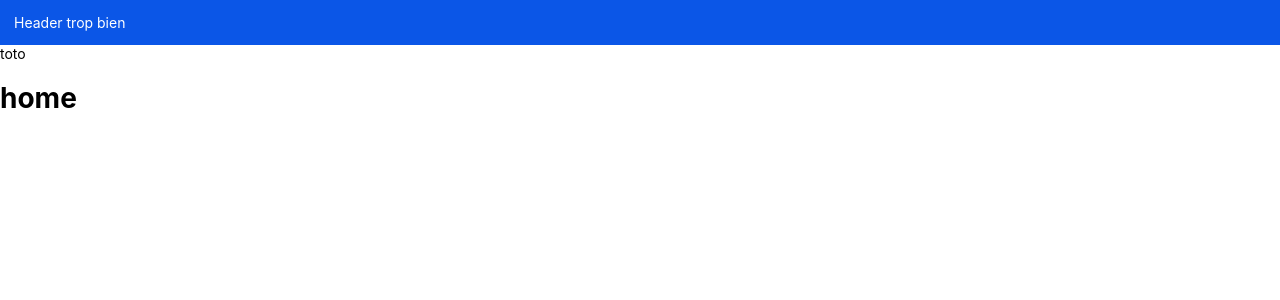
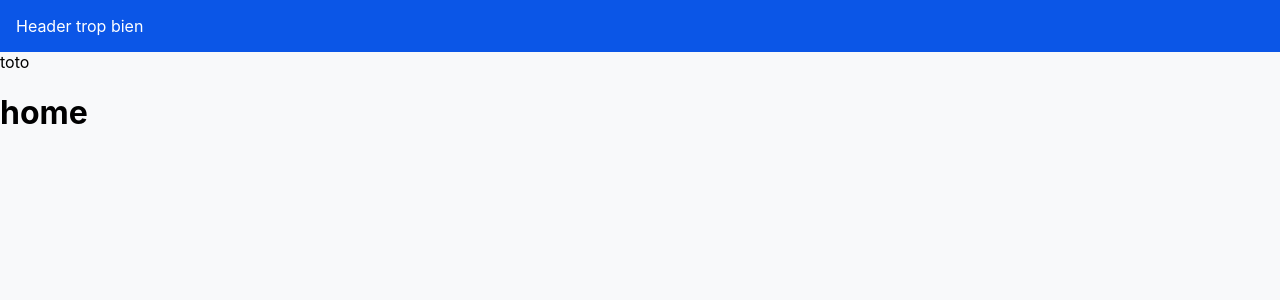
Before and after one commit to caillau-thomas/the-argonauts, a React (Vite) app: page / in a window 1280 px wide. Shown: the top 300 px of the page. Built offline with nearby package versions, Linux system fonts and the light colour scheme.

Commit message:
agn-12 (style) : Ajout des variables de style global.

```diff
--- a/src/index.css
+++ b/src/index.css
@@ -1,27 +1,50 @@
 :root {
-  font-family: Inter, system-ui, Avenir, Helvetica, Arial, sans-serif;
+  /* Fonts */
+  --font-primary: Inter, system-ui, Avenir, Helvetica, Arial, sans-serif;
+  --font-secondary: "Roboto", sans-serif;
 
-  font-synthesis: none;
-  text-rendering: optimizeLegibility;
+  --font-size-small: 0.875rem; /* 14px */
+  --font-size-medium: 1rem;    /* 16px */
+  --font-size-large: 1.25rem;  /* 20px */
+  --font-size-xl: 1.5rem;      /* 24px */
+  --font-size-xxl: 2rem;       /* 32px */
 
-  --primary-color: #0070f3;
+  /* Colors */
+  --color-primary: #ecf0f1;
+  --color-secondary: #131b23;
+  --color-background: #f8f9fa;
 
-  font-size: 14px;
+  --color-text-primary: #131b23;
+  --color-text-secondary: #ecf0f1;
 
-  --3xs-space: .215em;
-  --2xs-space: .5em;
-  --xs-space: .785em;
-  --s-space: 1em;
-  --m-space: 1.5em;
-  --l-space: 2em;
-  --xl-space: 2.5em;
-  --2xl-space: 3em;
-  --3xl-space: 4em;
-  --4xl-space: 5em;
-  --5xl-space: 6em;
+  /* Spacing */
+  --space-3xs: 0.215em;
+  --space-2xs: 0.5em;
+  --space-xs: 0.785em;
+  --space-s: 1em;
+  --space-m: 1.5em;
+  --space-l: 2em;
+  --space-xl: 2.5em;
+  --space-2xl: 3em;
+  --space-3xl: 4em;
+  --space-4xl: 5em;
+  --space-5xl: 6em;
+
+  /* Border Radius */
+  --radius-small: 4px;
+  --radius-medium: 8px;
+  --radius-large: 16px;
+
+  /* Shadows */
+  --shadow-small: 0 1px 2px rgba(0, 0, 0, 0.1);
+  --shadow-medium: 0 4px 6px rgba(0, 0, 0, 0.1);
+  --shadow-large: 0 10px 15px rgba(0, 0, 0, 0.2);
 }
-
 
 body {
   margin: 0;
+  font-family: var(--font-primary);
+  font-size: var(--font-size-medium);
+  color: var(color-text-primary);
+  background-color: var(--color-background);
 }
```
